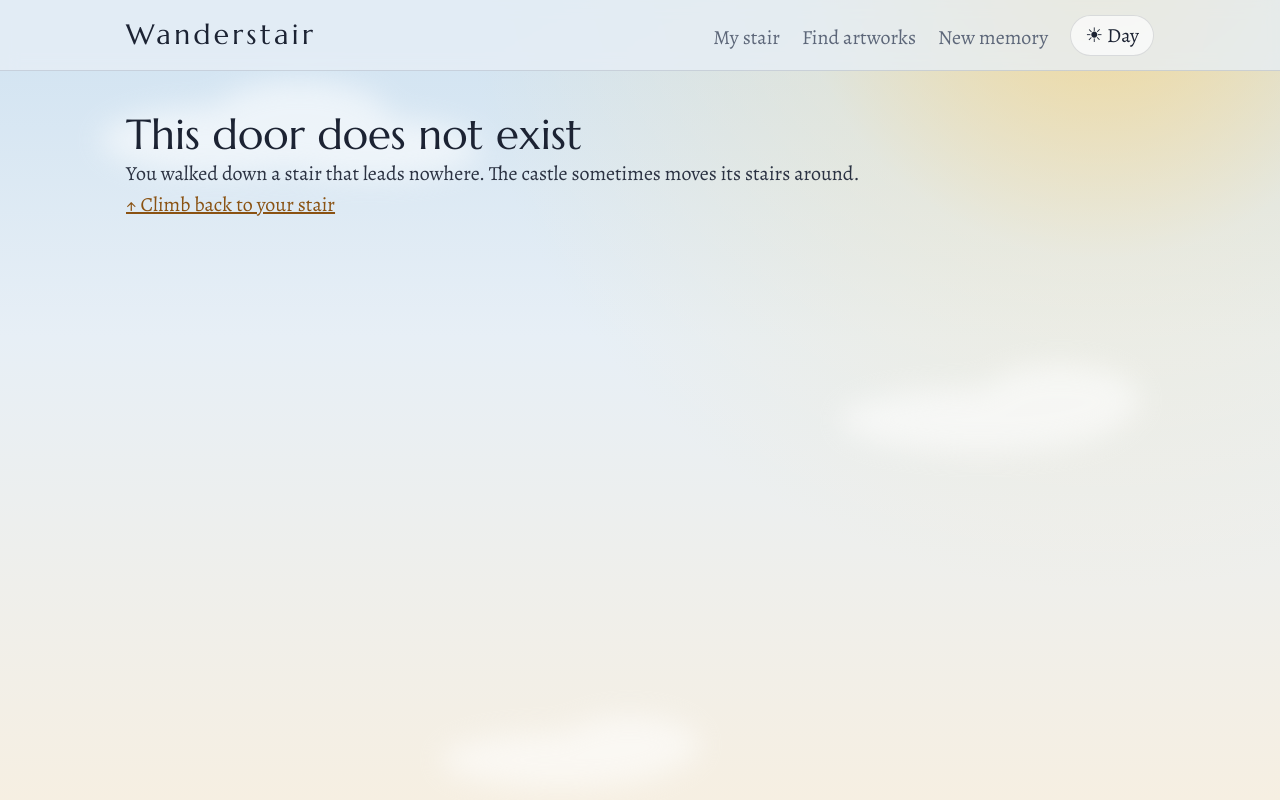
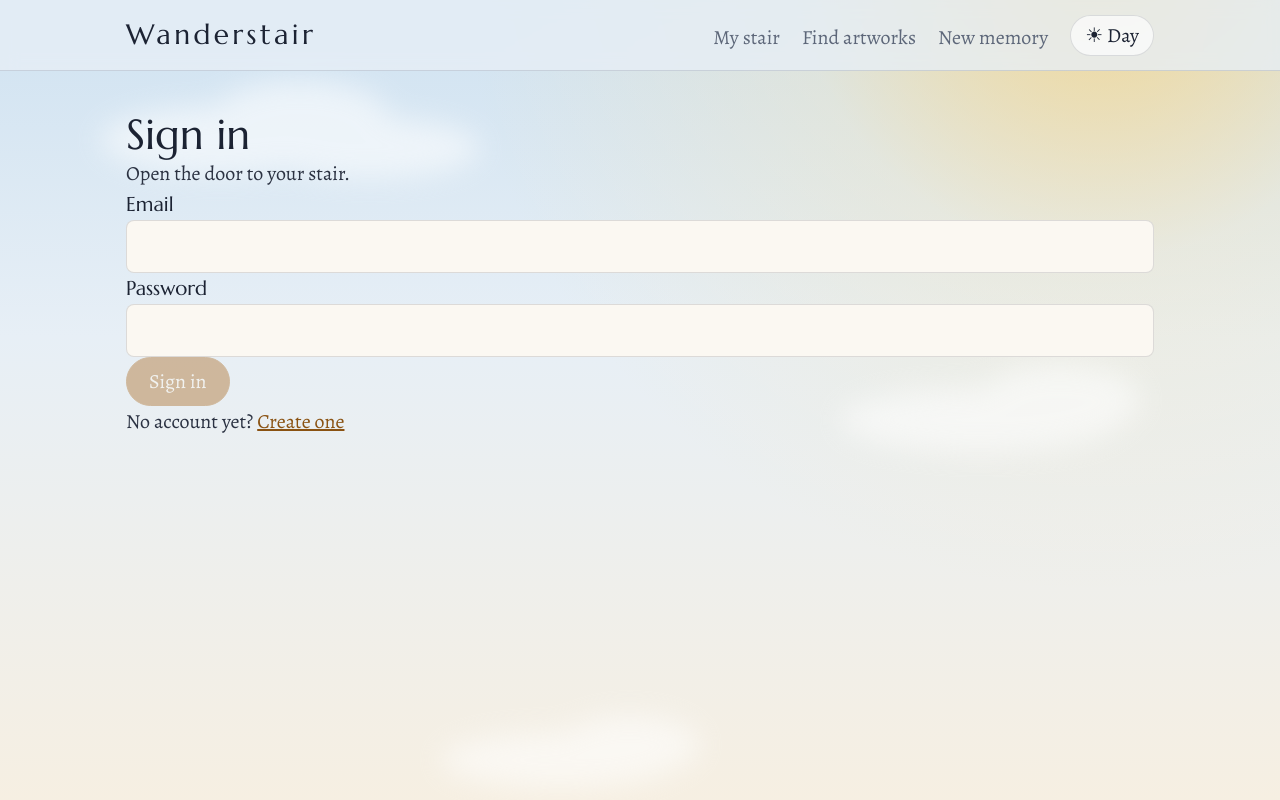
Before and after one commit to mjuliana98g/wanderstair, an Angular app: page /sign-in in a window 1280 px wide. Built offline with nearby package versions, Linux system fonts and the light colour scheme; no server answers.

Commit message:
feat: add the sign in page

```diff
--- a/src/app/app.routes.ts
+++ b/src/app/app.routes.ts
@@ -6,6 +6,7 @@ import { Find } from './pages/find/find';
 import { Write } from './pages/write/write';
 import { NotFound } from './pages/not-found/not-found';
 import { ArtworkDetail } from './pages/artwork-detail/artwork-detail';
+import { SignIn } from './pages/sign-in/sign-in';
 
 export const routes: Routes = [
   { path: '', component: Stair },
@@ -13,5 +14,6 @@ export const routes: Routes = [
   { path: 'find', component: Find },
   { path: 'write', component: Write },
   { path: 'artwork/:id', component: ArtworkDetail },
+  { path: 'sign-in', component: SignIn },
   { path: '**', component: NotFound }
 ];
--- /dev/null
+++ b/src/app/pages/sign-in/sign-in.html
@@ -0,0 +1,31 @@
+<section>
+  <h2>Sign in</h2>
+  <p>Open the door to your stair.</p>
+
+  <form [formGroup]="form" (ngSubmit)="signIn()">
+    <label for="email">Email</label>
+    <input id="email" type="email" formControlName="email" autocomplete="email">
+    @if (form.controls.email.touched && form.controls.email.hasError('required')) {
+      <p role="alert">Enter your email.</p>
+    }
+    @if (form.controls.email.touched && form.controls.email.hasError('email')) {
+      <p role="alert">Enter a valid email.</p>
+    }
+
+    <label for="password">Password</label>
+    <input id="password" type="password" formControlName="password" autocomplete="current-password">
+    @if (form.controls.password.touched && form.controls.password.hasError('required')) {
+      <p role="alert">Enter your password.</p>
+    }
+    @if (form.controls.password.touched && form.controls.password.hasError('minlength')) {
+      <p role="alert">The password has at least 6 characters.</p>
+    }
+
+    @if (error()) {
+      <p role="alert">{{ error() }}</p>
+    }
+    <button type="submit" [disabled]="form.invalid || sending()">Sign in</button>
+  </form>
+
+  <p>No account yet? <a routerLink="/create-account">Create one</a></p>
+</section>
--- /dev/null
+++ b/src/app/pages/sign-in/sign-in.ts
@@ -0,0 +1,40 @@
+import { Component, inject, signal } from '@angular/core';
+import { FormControl, FormGroup, ReactiveFormsModule, Validators } from '@angular/forms';
+import { Router, RouterLink } from '@angular/router';
+import { AuthService } from '../../services/auth';
+
+@Component({
+  imports: [ReactiveFormsModule, RouterLink],
+  selector: 'app-sign-in',
+  styleUrl: './sign-in.css',
+  templateUrl: './sign-in.html',
+})
+
+export class SignIn {
+
+  private auth = inject(AuthService);
+  private router = inject(Router);
+
+  form = new FormGroup({
+    email: new FormControl('', { nonNullable: true, validators: [Validators.required, Validators.email] }),
+    password: new FormControl('', { nonNullable: true, validators: [Validators.required, Validators.minLength(6)] }),
+  });
+
+  sending = signal(false);
+  error = signal('');
+
+  signIn(): void {
+    if (this.form.invalid) return;
+    const { email, password } = this.form.getRawValue();
+    this.sending.set(true);
+    this.error.set('');
+
+    this.auth.signIn(email, password).subscribe({
+      next: () => this.router.navigate(['/']),
+      error: () => {
+        this.error.set('The email or password is not right.');
+        this.sending.set(false);
+      },
+    });
+  }
+}
--- a/src/app/services/auth.ts
+++ b/src/app/services/auth.ts
@@ -33,7 +33,7 @@ export class AuthService {
     }
 
     hasSession(): Promise<boolean> {
-    return this.supabase.auth.getSession().then(({ data }) => !!data.session);
-  }
+        return this.supabase.auth.getSession().then(({ data }) => !!data.session);
+    }
 
 }
```
Also changed, not shown: src/app/pages/sign-in/sign-in.css (added).
